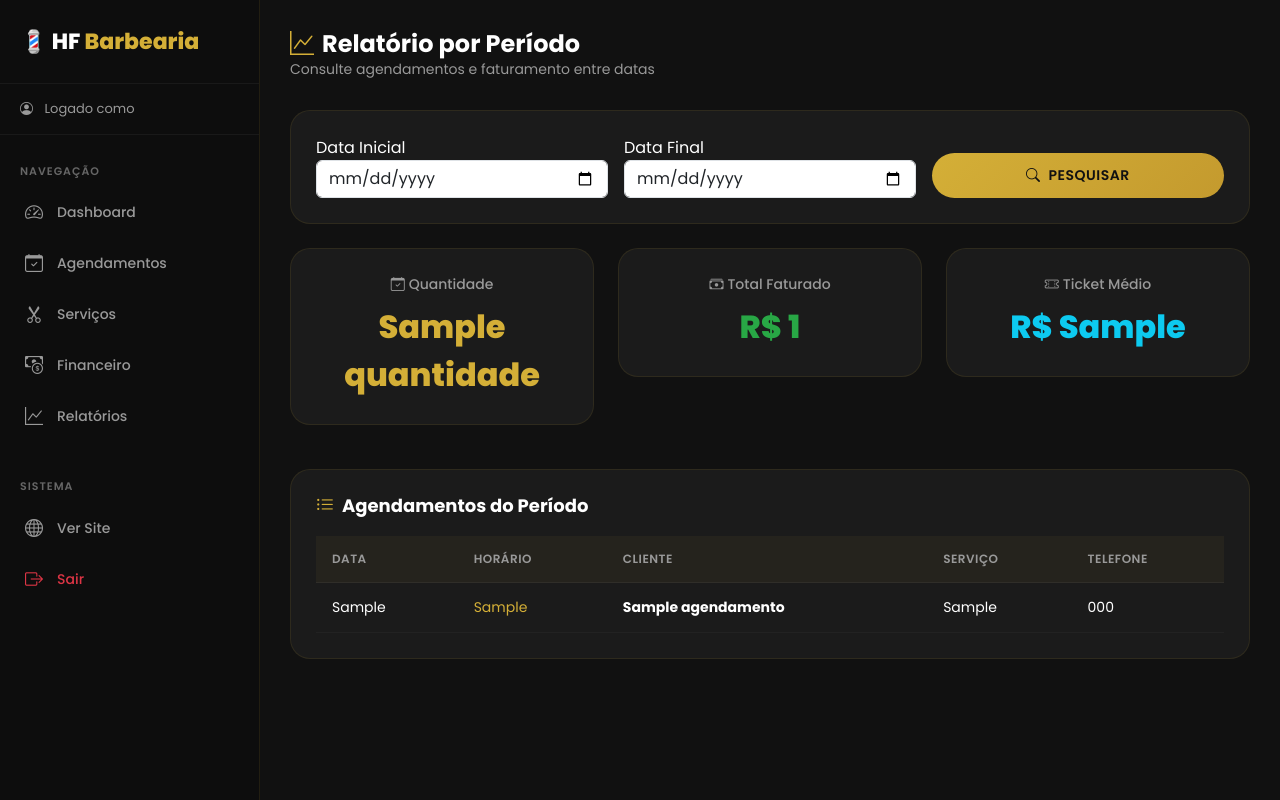
After one commit to SRHigor38/barbearia_hf, a Flask app: template templates/admin_relatorio.html in a window 1280 px wide. The commit adds this page. Run offline with Flask 3, Linux system fonts and the light colour scheme; tables that the repository leaves empty hold one stand-in row (values such as "Sample post"); the template is opened without the code that fills it: values that come from a table or form of the project are taken from there, most other values are stand-ins (such as "Sample title", 1, 10 or a date in 2020); some libraries are stand-ins or nearby versions.

Commit message:
feat: relatório de agendamentos por período (ETAPA 9.1)
- Nova rota /admin/relatorios com filtro por data inicial e final
- Cards com quantidade, total faturado e ticket médio
- Tabela com agendamentos do período
- Funções de relatório no service (listar_agendamentos_por_periodo, calcular_totais_periodo)
- Link Relatórios na sidebar
- Template admin_relatorio.html

```diff
--- a/templates/admin_base.html
+++ b/templates/admin_base.html
@@ -46,6 +46,11 @@
                     <i class="bi bi-cash-coin"></i> Financeiro
                 </a>
             </li>
+            <li class="nav-item">
+                <a class="nav-link {% if request.endpoint and 'relatorio' in request.endpoint %}active{% endif %}" href="/admin/relatorios">
+                    <i class="bi bi-graph-up"></i> Relatórios
+                </a>
+            </li>
             <li class="nav-divider mt-3">Sistema</li>
             <li class="nav-item">
                 <a class="nav-link" href="/">
--- /dev/null
+++ b/templates/admin_relatorio.html
@@ -0,0 +1,93 @@
+{% extends "admin_base.html" %}
+
+{% block admin_content %}
+
+<div class="page-header">
+    <div>
+        <h2><i class="bi bi-graph-up text-gold me-2"></i>Relatório por Período</h2>
+        <p>Consulte agendamentos e faturamento entre datas</p>
+    </div>
+</div>
+
+<!-- Formulário de filtro -->
+<div class="admin-card mb-4">
+    <form method="GET" action="/admin/relatorios" class="row g-3 align-items-end">
+        <div class="col-md-4">
+            <label>Data Inicial</label>
+            <input type="date" class="form-control" name="data_inicio" value="{{ data_inicio }}" required>
+        </div>
+        <div class="col-md-4">
+            <label>Data Final</label>
+            <input type="date" class="form-control" name="data_fim" value="{{ data_fim }}" required>
+        </div>
+        <div class="col-md-4">
+            <button type="submit" class="btn-gold w-100">
+                <i class="bi bi-search me-2"></i>Pesquisar
+            </button>
+        </div>
+    </form>
+</div>
+
+<!-- Cards de totais -->
+<div class="row g-4 mb-4">
+    <div class="col-md-4">
+        <div class="admin-card text-center">
+            <div class="card-title"><i class="bi bi-calendar-check me-1"></i>Quantidade</div>
+            <div class="card-value gold">{{ totais.quantidade }}</div>
+        </div>
+    </div>
+    <div class="col-md-4">
+        <div class="admin-card text-center">
+            <div class="card-title"><i class="bi bi-cash-stack me-1"></i>Total Faturado</div>
+            <div class="card-value" style="color:#28a745;">R$ {{ totais.total_faturado }}</div>
+        </div>
+    </div>
+    <div class="col-md-4">
+        <div class="admin-card text-center">
+            <div class="card-title"><i class="bi bi-ticket-perforated me-1"></i>Ticket Médio</div>
+            <div class="card-value" style="color:#0dcaf0;">R$ {{ totais.ticket_medio }}</div>
+        </div>
+    </div>
+</div>
+
+<!-- Tabela de agendamentos -->
+<div class="admin-card">
+    <h3 style="color:#ffffff;font-weight:700;font-size:18px;margin-bottom:20px;">
+        <i class="bi bi-list-ul text-gold me-2"></i>Agendamentos do Período
+    </h3>
+
+    {% if agendamentos %}
+    <div class="table-responsive-custom">
+        <table class="admin-table">
+            <thead>
+                <tr>
+                    <th>Data</th>
+                    <th>Horário</th>
+                    <th>Cliente</th>
+                    <th>Serviço</th>
+                    <th>Telefone</th>
+                </tr>
+            </thead>
+            <tbody>
+                {% for ag in agendamentos %}
+                <tr>
+                    <td>{{ ag.data }}</td>
+                    <td><span class="text-gold">{{ ag.horario }}</span></td>
+                    <td><strong>{{ ag.nome }}</strong></td>
+                    <td>{{ ag.servico }}</td>
+                    <td>{{ ag.telefone }}</td>
+                </tr>
+                {% endfor %}
+            </tbody>
+        </table>
+    </div>
+    {% else %}
+    <div class="admin-empty">
+        <i class="bi bi-inbox"></i>
+        <p>Nenhum agendamento encontrado para o período selecionado.</p>
+        <p style="font-size:13px;color:#666;">Selecione as datas acima e clique em "Pesquisar".</p>
+    </div>
+    {% endif %}
+</div>
+
+{% endblock %}
```
Also changed, not shown: routes/admin.py (+45 -0 lines), services/barbearia_service.py (+43 -0 lines).
